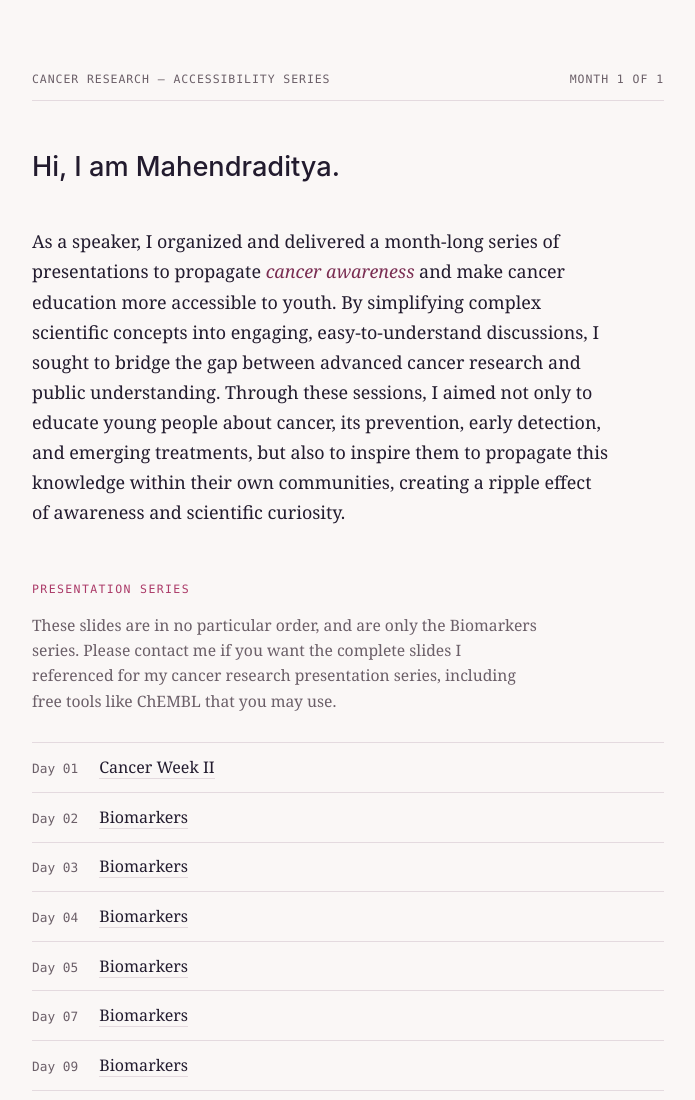
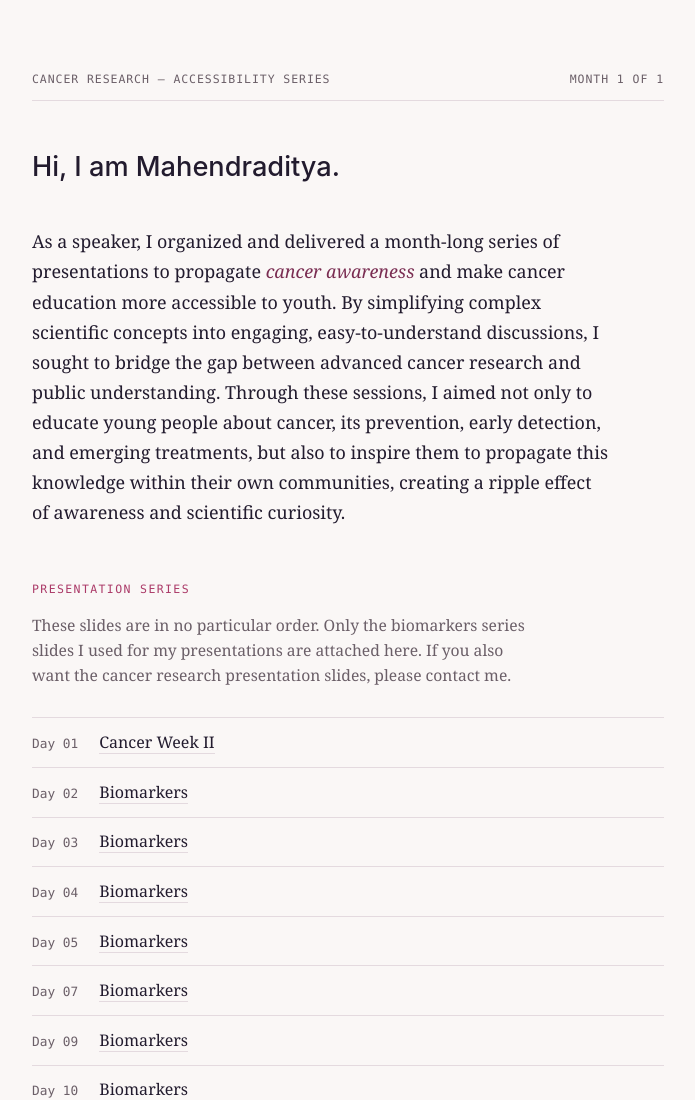
Before and after one commit to pandeymahendraditya/cancer, a plain HTML site: page index.html in a window 1280 px wide. Shown: the top 1100 px of the page, without its empty margins (292-987 px from the left). Drawn offline with Linux system fonts and the light colour scheme.

Commit message:
Update series note wording

```diff
--- a/index.html
+++ b/index.html
@@ -167,10 +167,9 @@
   <section>
     <p class="section-label">Presentation Series</p>
     <p class="series-note">
-      These slides are in no particular order, and are only the Biomarkers
-      series. Please contact me if you want the complete slides I
-      referenced for my cancer research presentation series, including
-      free tools like ChEMBL that you may use.
+      These slides are in no particular order. Only the biomarkers series
+      slides I used for my presentations are attached here. If you also
+      want the cancer research presentation slides, please contact me.
     </p>
 
     <ul class="deck-list">
```
